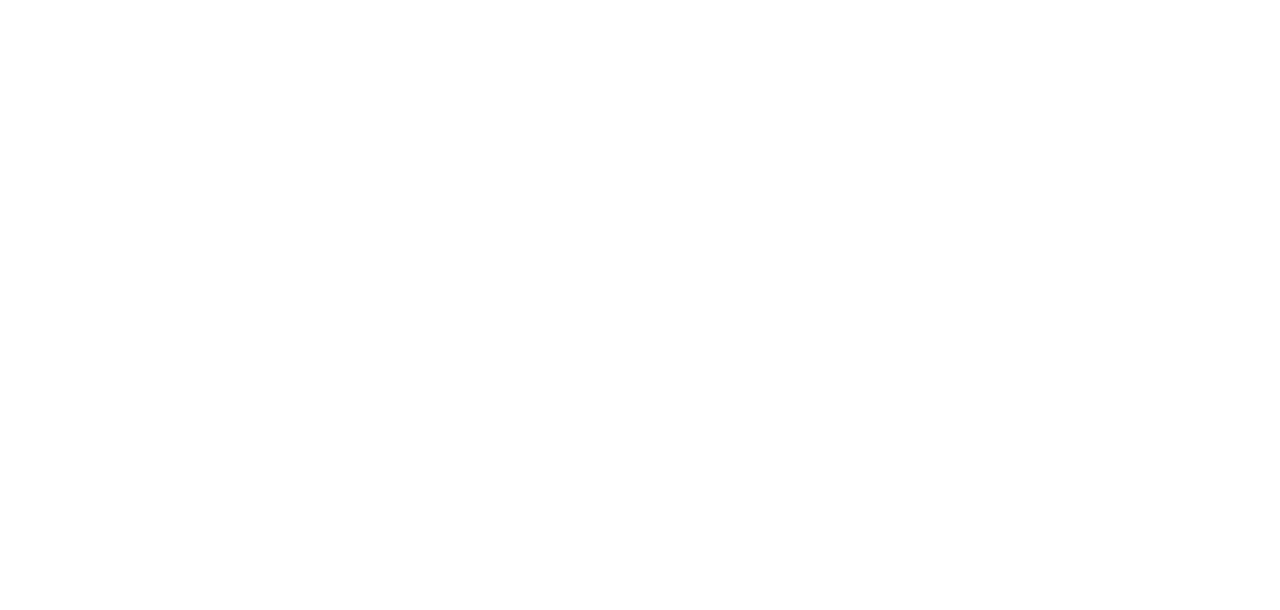
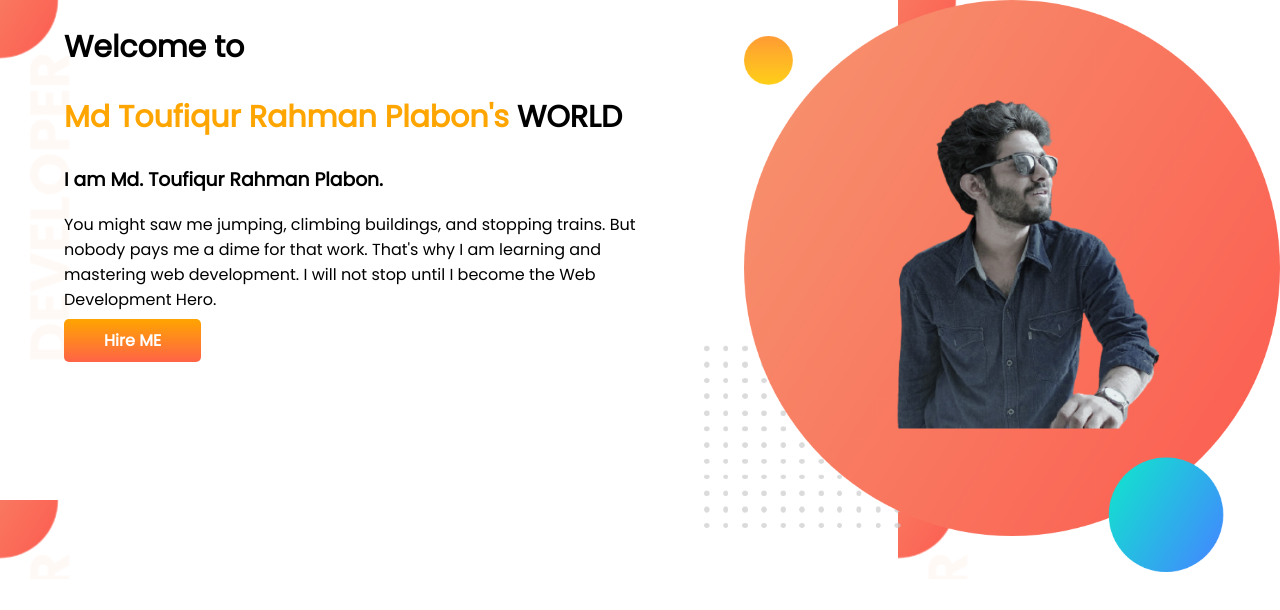
Before and after one commit to md-toufiqur-rahman-plabon/first-portfolio, a plain HTML site: page index.html in a window 1280 px wide. Drawn offline with Linux system fonts and the light colour scheme.

Commit message:
top banner added

```diff
--- a/index.html
+++ b/index.html
@@ -1,13 +1,32 @@
 <!DOCTYPE html>
 <html lang="en">
+
 <head>
   <meta charset="UTF-8">
   <meta http-equiv="X-UA-Compatible" content="IE=edge">
   <meta name="viewport" content="width=device-width, initial-scale=1.0">
   <title>First portfolio</title>
+  <link rel="preconnect" href="https://fonts.googleapis.com">
+  <link rel="preconnect" href="https://fonts.gstatic.com" crossorigin>
+  <link href="https://fonts.googleapis.com/css2?family=Poppins&display=swap" rel="stylesheet">
   <link rel="stylesheet" href="style.css">
 </head>
+
 <body>
+  <section class="top-banner">
+    <div class="half-width">
+      <h1>Welcome to</h1>
+      <h1> <span class="orange-color">Md Toufiqur Rahman Plabon's</span> WORLD</h1>
+      <h3>I am Md. Toufiqur Rahman Plabon.</h3>
+      <p>You might saw me jumping, climbing buildings, and stopping trains. But nobody pays me a dime for that work.
+        That's
+        why I am learning and mastering web development. I will not stop until I become the Web Development Hero.</p>
+        <a class="link-button" target="_blank" href="https://www.linkedin.com/in/md-toufiqur-rahman-plabon/?fbclid=IwAR14BmKoyLIxZtLvZVvhtXFp250xuDb-1J1emhs61xhYmAx7vzh1NW2CpA4">Hire ME</a>
+      </div>
+    <div class="half-width">
+      <img src="images/toufiq.png">
+    </div>
+  </section>
+</body>
 
-</body>
 </html>
--- a/style.css
+++ b/style.css
@@ -0,0 +1,31 @@
+body{
+  font-family: 'Poppins', sans-serif;
+  margin:0;
+}
+h1{
+  font-size:30px;
+}
+.orange-color{
+  color:orange;
+}
+section{
+  display:flex;
+}
+.half-width{
+  width:50%;
+  padding-left:5%;
+}
+.half-width img{
+  width:100%;
+}
+.link-button{
+  text-decoration: none;
+  background-image:linear-gradient(orange,tomato);
+  padding:10px 40px;
+  border-radius: 5px;
+  color:white;
+  font-weight:700;
+}
+.top-banner{
+  background-image: url(images/top-banner.png);
+}
```
Also changed, not shown: images/dream-bg.png (added), images/exp-bg.png (added), images/jhankar.png (added), images/jhankar2.png (added), images/my-bg.png (added), images/my-bg2.png (added), images/top-banner.png (added), images/toufiq.png (added), images/toufiq2.png (added), 7 other files.
